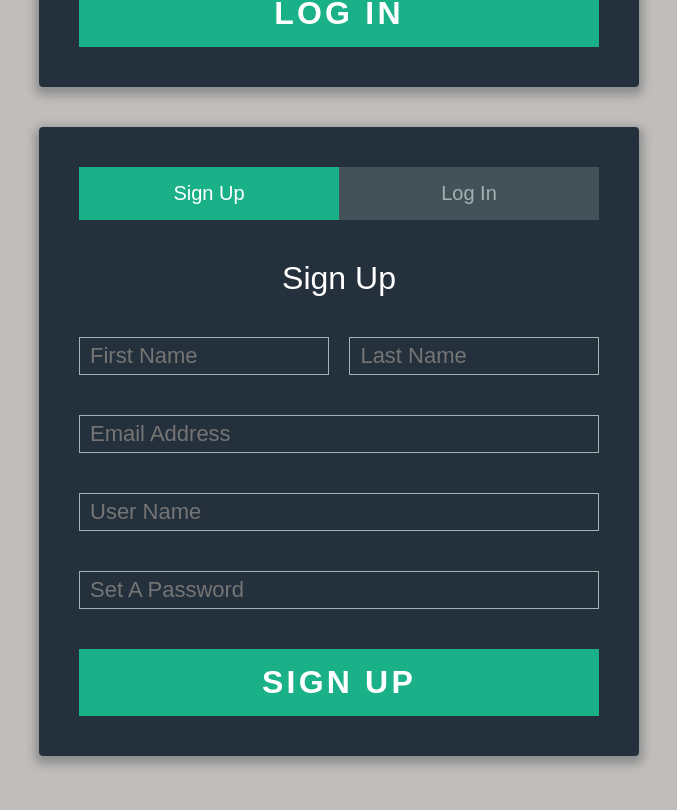
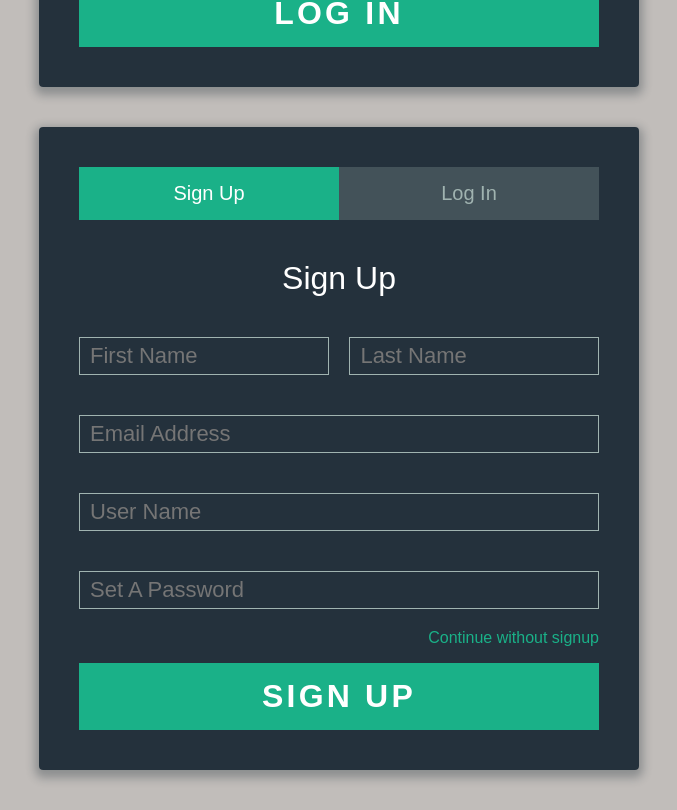
Before and after one commit to cipherchase/cipherchase, a React app: page / in a window 1280 px wide. Shown: the part 601-1411 px from the top of the page, without its empty margins (301-978 px from the left). Built offline with nearby package versions, Linux system fonts and the light colour scheme.

Commit message:
added link to continue without login

```diff
--- a/src/components/SignupForm.jsx
+++ b/src/components/SignupForm.jsx
@@ -132,6 +132,9 @@ class SignupForm extends React.Component {
               <div className="field-wrap">
                 <input name="password" placeholder="Set A Password" type="password" required value={this.state.password} onChange={this.handleChange}/>
               </div>
+              <p className="forgot">
+                <a href="#">Continue without signup</a>
+              </p>
               <input className="button button-block" type="submit" value="Sign Up"/>
             </form>
           </div>
```
